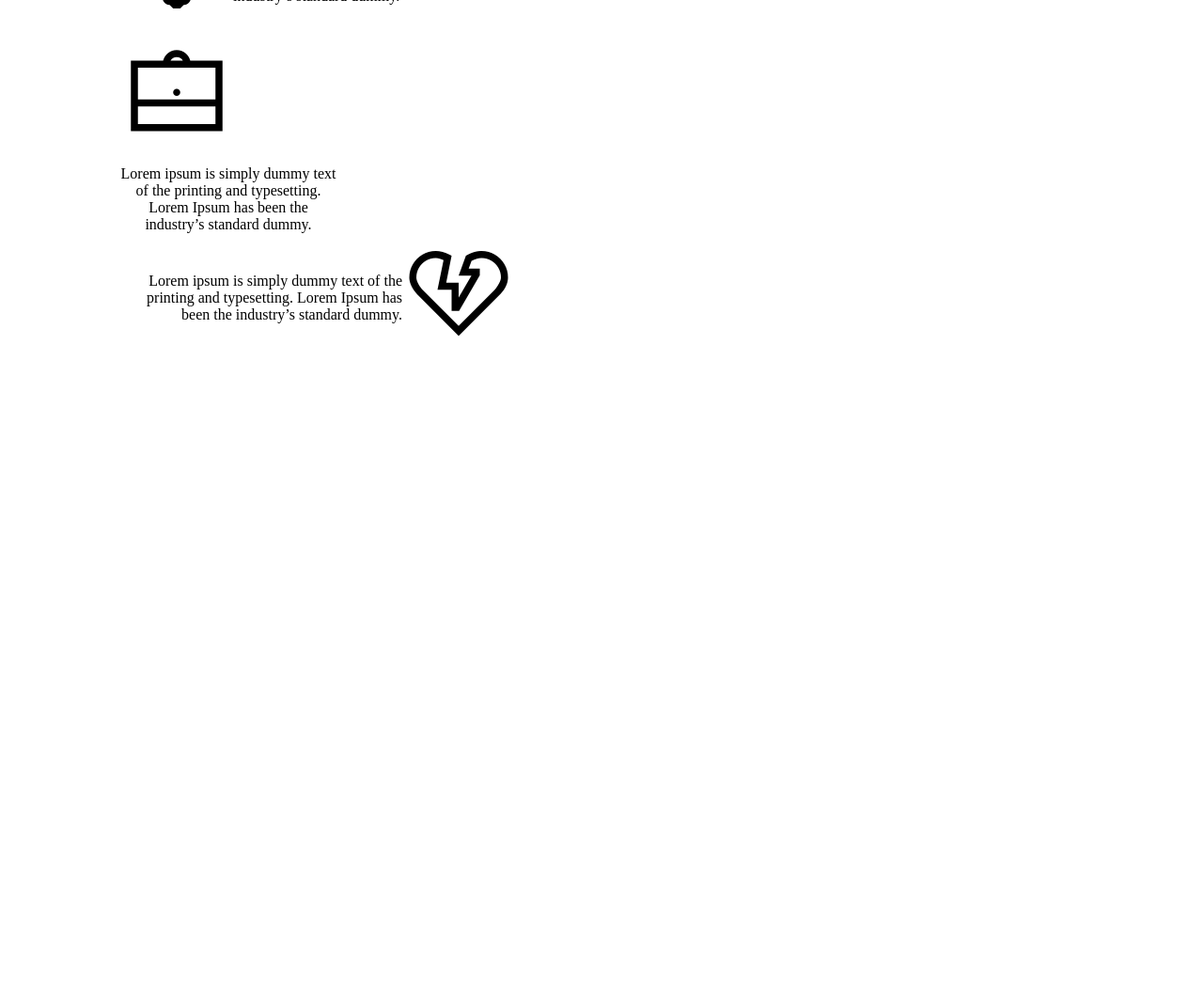
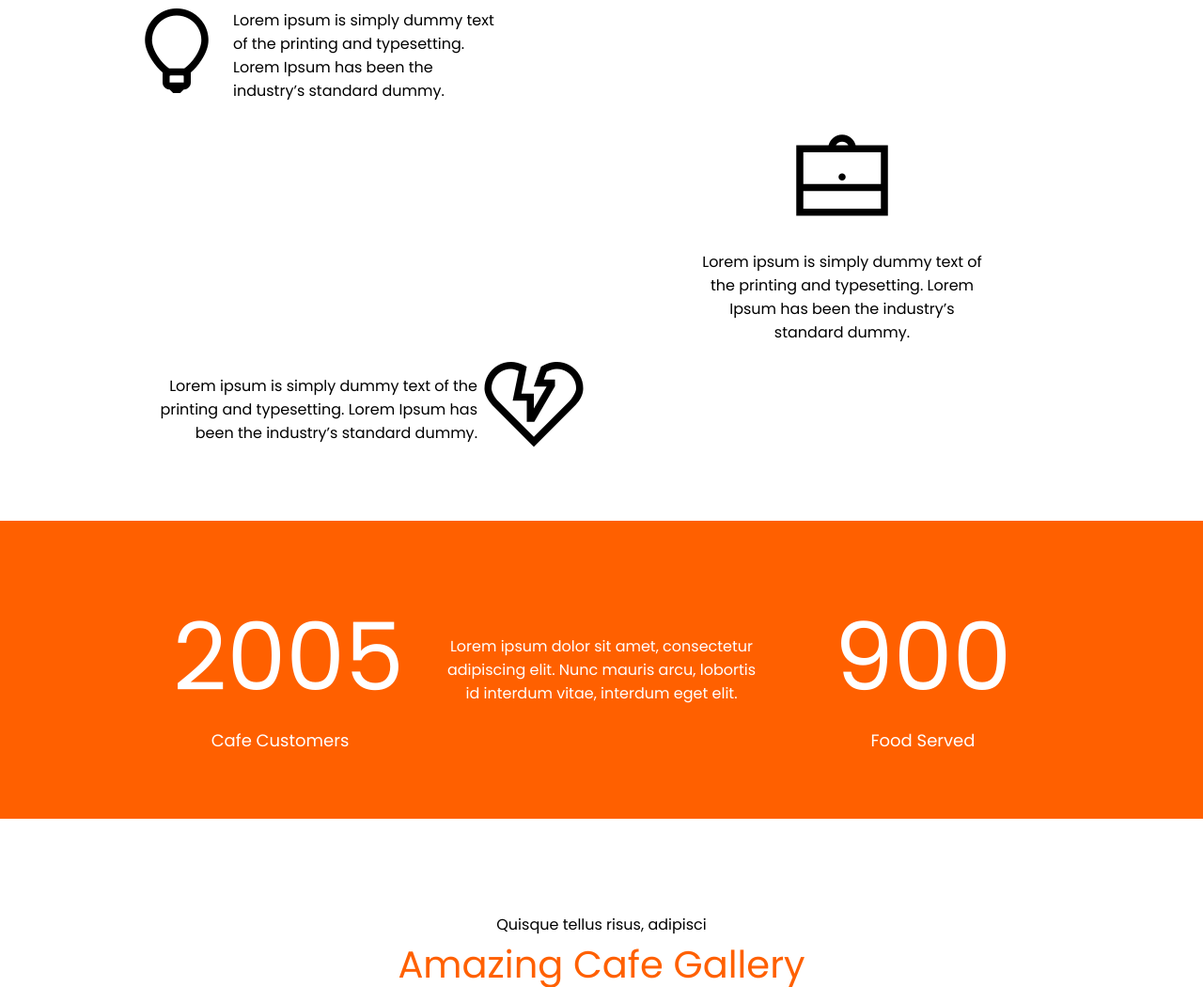
Before and after one commit to tura1l/Coffesayt, a plain HTML site: page index.html in a window 1280 px wide. Shown: the part 1570-2620 px from the top of the page at 94% size. Before the commit the page ends 1956 px from the top, so only its background shows below. Drawn offline with nearby package versions, Linux system fonts and the light colour scheme.

Commit message:
Deyisiklik 2

```diff
--- a/assets/scss/partials/_section2.scss
+++ b/assets/scss/partials/_section2.scss
@@ -1,47 +1,60 @@
-.hisse1{
+.hisse1 {
     display: flex;
     align-items: center;
-    width: calc(100% / 1);
-    .icon{
+
+    .icon {
         font-size: 120px;
-        &:hover{
+
+        &:hover {
             color: $font-colorhover;
-            animation: icon 1 linear 1;
-            @keyframes icon {
-                0%{
-                    transform: rotate(0deg);
-                    left: 0%;
-                   }
-                   100%{
-                    transform: rotate(0deg);
-                    left: 100%;
-                   }
-            }
         }
     }
-    .text{
-        width: 230px;
+
+    .text {
+        width: 290px;
+        font-family: 'Poppins', sans-serif;
     }
 }
-.hisse2{
-    width: calc(100% / 1);
-    .icon{
+
+.hisse2 {
+    display: flex;
+    flex-direction: column;
+    align-items: center;
+    justify-content: end;
+
+    .icon {
         font-size: 120px;
     }
-    .text{
-        width: 230px;
+
+    .text {
+        width: 300px;
         text-align: center;
+        font-family: 'Poppins', sans-serif;
     }
 }
-.hisse3{
-    width: calc(100% / 1);
+
+.hisse3 {
     display: flex;
     align-items: center;
-    .icon{
+
+    .icon {
         font-size: 120px;
     }
-    .text{
-        width: 300px;
-       text-align: right;
+
+    .text {
+        width: 380px;
+        text-align: right;
+        font-family: 'Poppins', sans-serif;
     }
 }
+
+.section2 {
+    margin-top: 90px;
+    margin-bottom: 50px;
+    .container {
+        .iconss {
+            display: flex;
+            justify-content: space-between;
+        }
+    }
+}
--- /dev/null
+++ b/assets/scss/partials/_section3.scss
@@ -0,0 +1,40 @@
+.section3{
+    background-color: $font-backgroundcolor;
+    padding: 70px;
+    .container{
+        background-color: $font-backgroundcolor;
+        align-items: center;
+        .s3y1{
+            text-align: center;
+            .sp1{
+                color: $font-color2;
+                font-family: $font-family2;
+                font-size: 100px;
+            }
+            .sp2{
+                color: $font-color2;
+                font-family: $font-family2;
+                font-size: 18px;
+            }
+        }
+        .s3y2{
+            color: $font-color2;
+            text-align: center;
+            font-family: $font-family2;
+            width: 38%;
+        }
+        .s3y3{
+            text-align: center;
+            .sp1{
+                color: $font-color2;
+                font-family: $font-family2;
+                font-size: 100px;
+            }
+            .sp2{
+                color: $font-color2;
+                font-family: $font-family2;
+                font-size: 18px;
+            }
+        }
+    }
+}
--- /dev/null
+++ b/assets/scss/partials/_section4.scss
@@ -0,0 +1,19 @@
+.section4{
+    padding: 100px 0px;
+    .container{
+    .s4yazi{
+            text-align: center;
+            font-family: $font-family2;
+            .s4p2{
+                font-size: 40px;
+                color: $font-colorhover;
+            }
+    }
+    .s4image{
+          .col-3{
+            width: 33%;
+            height: auto;
+          }
+    }
+}
+}
--- a/assets/scss/partials/_variables.scss
+++ b/assets/scss/partials/_variables.scss
@@ -5,3 +5,4 @@ $font-size:14px;
 $font-weight: 600;
 $font-family: Arial, sans-serif;
 $font-backgroundcolor:#FF6000;
+$font-family2:'Poppins', sans-serif;
--- a/assets/scss/style.scss
+++ b/assets/scss/style.scss
@@ -3,28 +3,47 @@
 @import 'partials/header';
 @import 'partials/section1';
 @import 'partials/section2';
-*{
+@import 'partials/section3';
+@import 'partials/section4';
+
+* {
     margin: 0;
     padding: 0;
     box-sizing: border-box;
 }
-.container{
+
+.container {
     width: 80%;
     margin: 0 10%;
-    .headerm{
-       list-style: none;
-       li{
-          display: inline-block;
-          a{
-            text-decoration: none;
-          }
-       }
+
+    .headerm {
+        list-style: none;
+
+        li {
+            display: inline-block;
+
+            a {
+                text-decoration: none;
+            }
+        }
     }
 }
-.row{
+
+.row {
     display: flex;
     align-items: center;
 }
-.loqo{
+
+.loqo {
     background-color: black;
 }
+
+.col-6 {
+    width: calc(100%/2);
+}
+.col-3{
+    width: calc(100%/4);
+}
+.col-4{
+    width: calc(100%/3);
+}
--- a/index.html
+++ b/index.html
@@ -1,13 +1,21 @@
 <!DOCTYPE html>
 <html lang="en">
+
 <head>
     <meta charset="UTF-8">
     <meta http-equiv="X-UA-Compatible" content="IE=edge">
     <meta name="viewport" content="width=device-width, initial-scale=1.0">
     <title>Document</title>
-    <link rel="stylesheet" href="https://maxst.icons8.com/vue-static/landings/line-awesome/line-awesome/1.3.0/css/line-awesome.min.css">
+    <link rel="preconnect" href="https://fonts.googleapis.com">
+    <link rel="preconnect" href="https://fonts.gstatic.com" crossorigin>
+    <link
+        href="https://fonts.googleapis.com/css2?family=Poppins:ital,wght@0,100;0,200;0,300;0,400;0,500;0,600;0,700;0,800;0,900;1,100;1,200;1,300;1,400;1,500;1,600;1,700;1,800;1,900&display=swap"
+        rel="stylesheet">
+    <link rel="stylesheet"
+        href="https://maxst.icons8.com/vue-static/landings/line-awesome/line-awesome/1.3.0/css/line-awesome.min.css">
     <link rel="stylesheet" href="./assets/css/style.css">
 </head>
+
 <body>
     <header>
         <nav>
@@ -40,19 +48,64 @@
     </section>
     <section class="section2">
         <div class="container iconslar">
-            <div class="hisse1">
+            <div class="iconss">
+                <div class="hisse1 col-6">
                     <div class="icon"><i class="las la-lightbulb"></i></div>
-                 <div class="text">Lorem ipsum is simply dummy text of the printing and typesetting. Lorem Ipsum has been the industry’s standard dummy.</div>
+                    <div class="text">Lorem ipsum is simply dummy text of the printing and typesetting. Lorem Ipsum has
+                        been the industry’s standard dummy.</div>
                 </div>
-            <div class="hisse2">
+            </div>
+            <div class="iconss">
+                <div class="col-6"></div>
+                <div class="hisse2 col-6">
                     <div class="icon"><i class="las la-briefcase"></i></div>
-                <div class="text">Lorem ipsum is simply dummy text of the printing and typesetting. Lorem Ipsum has been the industry’s standard dummy.</div>
+                    <div class="text">Lorem ipsum is simply dummy text of the printing and typesetting. Lorem Ipsum has
+                        been the industry’s standard dummy.</div>
                 </div>
-           <div class="hisse3">
-            <div class="text">Lorem ipsum is simply dummy text of the printing and typesetting. Lorem Ipsum has been the industry’s standard dummy.</div>
+            </div>
+            <div class="iconss">
+                <div class="hisse3 col-6">
+                    <div class="text">Lorem ipsum is simply dummy text of the printing and typesetting. Lorem Ipsum has
+                        been the industry’s standard dummy.</div>
                     <div class="icon"><i class="las la-heart-broken"></i></div>
+                </div>
+            </div>
+        </div>
+    </section>
+    <section class="section3">
+        <div class="container row">
+            <div class="s3y1 col-3">
+                <p class="sp1">2005</p>
+                <p class="sp2">Cafe Customers</p>
+            </div>
+            <div class="s3y2 col-3">
+                <span class="sp3">Lorem ipsum dolor sit amet, consectetur adipiscing elit. Nunc mauris arcu, lobortis id interdum vitae, interdum eget elit.</span>
+            </div>
+            <div class="s3y3 col-3">
+                <p class="sp1">900</p>
+                <p class="sp2">Food Served</p>
+            </div>
+        </div>
+    </section>
+    <section class="section4">
+        <div class="container">
+        <div class="s4yazi">
+            <p class="s4p1">Quisque tellus risus, adipisci</p>
+            <p class="s4p2">Amazing Cafe Gallery</p>
+        </div>
+        <div class="container s4image">
+            <img class="col-3" src="https://variety.com/wp-content/uploads/2020/03/elite_s3_mfvc_029.jpeg?w=640" alt="">
+            <img class="col-3" src="https://www.hollywoodinsider.com/wp-content/uploads/2019/09/Hollywood-Insider-Review-Elite-Netflix-Omander-Omar-and-Ander-Omar-Ayuso-Aron-Piper-Spanish-Drama-Madrid.jpg" alt="">
+            <img class="col-3" src="https://dnm.nflximg.net/api/v6/BvVbc2Wxr2w6QuoANoSpJKEIWjQ/AAAAQdUB5pibn7tYXOTUbisL1t_XA8kkhqzWTCsXmkzbD1Xfdukl_1am2j_VhZwuvco0sSin5bGaSdRtauJO71f5zw_buMi6kUWK77tkZLd-XlNz47q8hjNd7HijqsMLPkYWDEmcWTKGZKblO7zs4x-FWdBtJT8.jpg?r=057" alt="">
+            <img class="col-3" src="https://images2.minutemediacdn.com/image/fetch/w_736,h_485,c_fill,g_auto,f_auto/https%3A%2F%2Fnetflixlife.com%2Ffiles%2Fimage-exchange%2F2021%2F06%2Fie_71815-850x560.jpeg" alt="">
+            <img class="col-3" src="https://m.media-amazon.com/images/M/MV5BMTYxNzAwMjQ2Ml5BMl5BanBnXkFtZTgwMjQ5NDAzNjM@._V1_.jpg" alt="">
+            <img class="col-3" src="https://assets.teenvogue.com/photos/5bb3e05d518daf0c4690cefc/16:9/w_2560%2Cc_limit/_lede.jpg" alt="">
+            <img class="col-3" src="https://m.media-amazon.com/images/M/MV5BMTkzOTI4NDgxOF5BMl5BanBnXkFtZTgwODc5NDAzNjM@._V1_.jpg" alt="">
+            <img class="col-3" src="https://i0.wp.com/www.socialnews.xyz/wp-content/uploads/2019/09/09/Netflix-s-elite-Series-HD-Stills-.jpg?quality=80&zoom=1&ssl=1" alt="">
+            <img class="col-3" src="https://s2.r29static.com/bin/entry/94d/0,0,2000,1050/x,80/2038964/image.jpg" alt="">
         </div>
         </div>
     </section>
 </body>
+
 </html>
```
Also changed, not shown: assets/css/style.css. Lines whose indentation alone changed are shown as unchanged.
